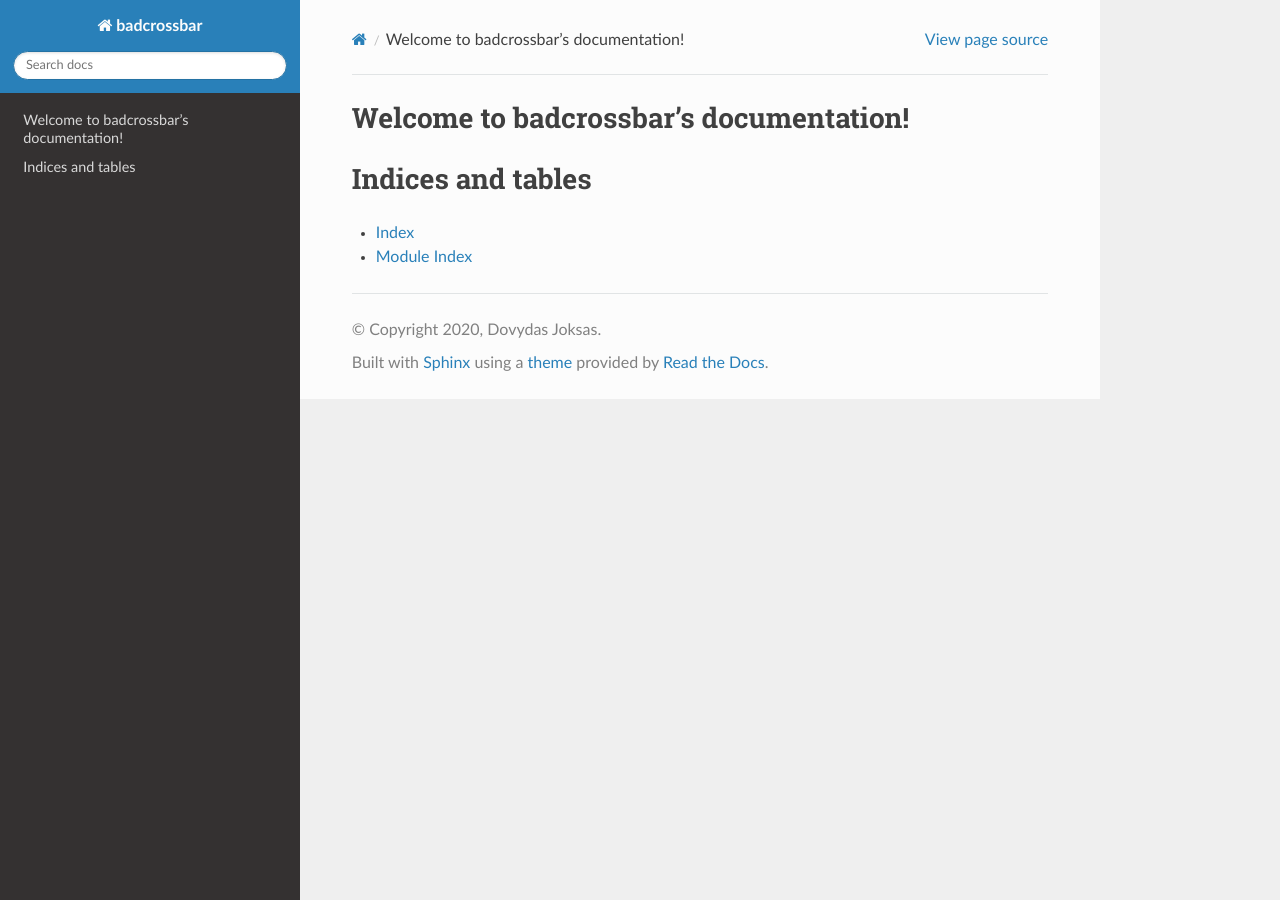
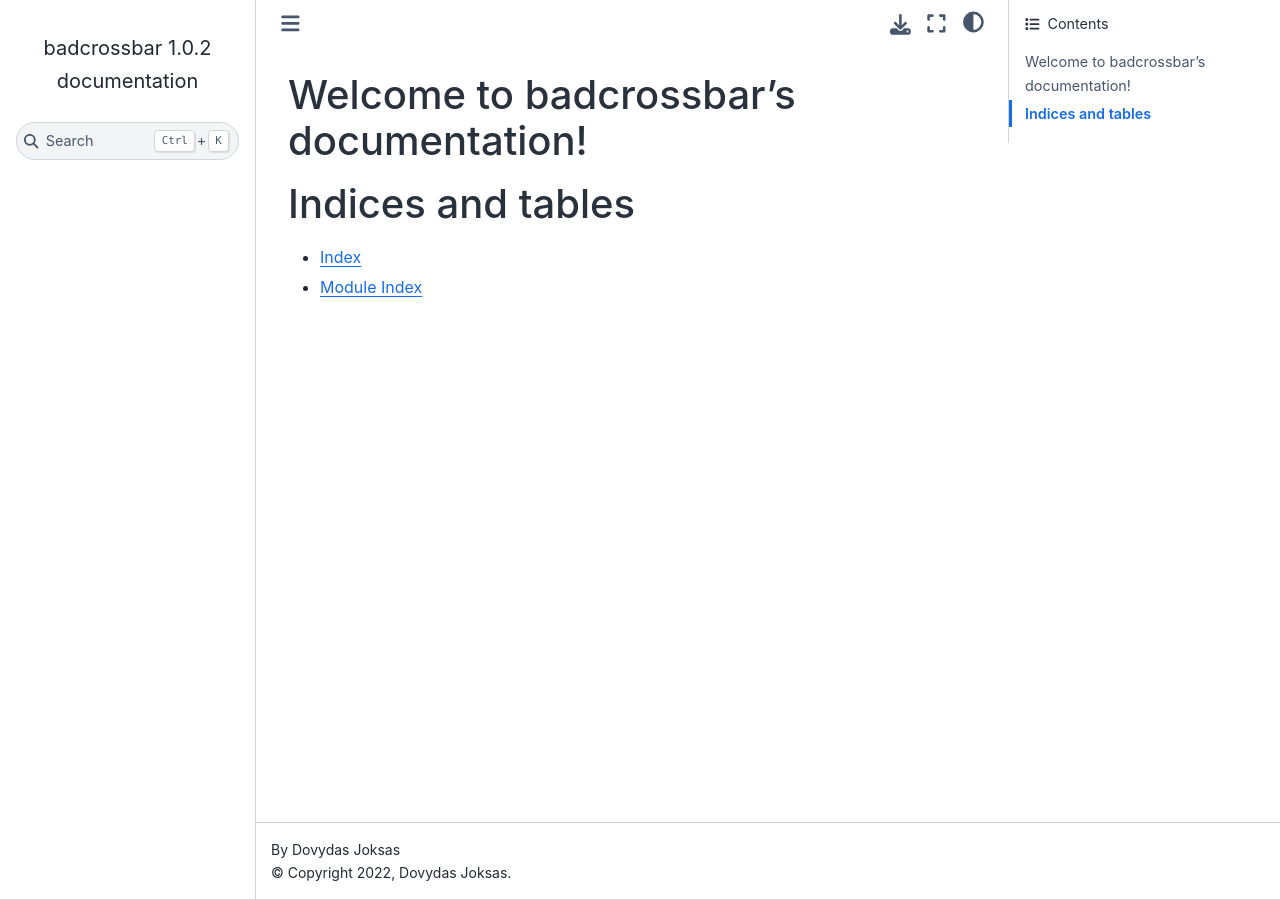
Before and after one commit to joksas/badcrossbar, a Sphinx documentation site: the page built from docs/index.rst, in a window 1280 px wide. Built offline with Sphinx 7.4.7 and the Sphinx Book theme 1.1.4, drawn with Linux system fonts in a browser that asks for light colours.

```diff
--- a/docs/conf.py
+++ b/docs/conf.py
@@ -12,17 +12,18 @@
 #
 import os
 import sys
-sys.path.insert(0, os.path.abspath('..'))
+
+sys.path.insert(0, os.path.abspath(".."))
 
 
 # -- Project information -----------------------------------------------------
 
-project = 'badcrossbar'
-copyright = '2020, Dovydas Joksas'
-author = 'Dovydas Joksas'
+project = "badcrossbar"
+copyright = "2022, Dovydas Joksas"
+author = "Dovydas Joksas"
 
 # The full version, including alpha/beta/rc tags
-release = '1.0.0'
+release = "1.0.2"
 
 
 # -- General configuration ---------------------------------------------------
@@ -31,19 +32,19 @@ release = '1.0.0'
 # extensions coming with Sphinx (named 'sphinx.ext.*') or your custom
 # ones.
 extensions = [
-    'sphinx.ext.autodoc',
-    'sphinx.ext.viewcode',
-    'sphinx_rtd_theme',
-    'numpydoc'
+    "sphinx.ext.autodoc",
+    "sphinx.ext.viewcode",
+    "sphinx.ext.napoleon",
+    "sphinx_autodoc_typehints",
 ]
 
 # Add any paths that contain templates here, relative to this directory.
-templates_path = ['_templates']
+templates_path = ["_templates"]
 
 # List of patterns, relative to source directory, that match files and
 # directories to ignore when looking for source files.
 # This pattern also affects html_static_path and html_extra_path.
-exclude_patterns = ['_build', 'Thumbs.db', '.DS_Store']
+exclude_patterns = ["_build", "Thumbs.db", ".DS_Store"]
 
 
 # -- Options for HTML output -------------------------------------------------
@@ -51,9 +52,9 @@ exclude_patterns = ['_build', 'Thumbs.db', '.DS_Store']
 # The theme to use for HTML and HTML Help pages.  See the documentation for
 # a list of builtin themes.
 #
-html_theme = 'sphinx_rtd_theme'
+html_theme = "sphinx_book_theme"
 
 # Add any paths that contain custom static files (such as style sheets) here,
 # relative to this directory. They are copied after the builtin static files,
 # so a file named "default.css" will overwrite the builtin "default.css".
-html_static_path = ['_static']
+html_static_path = ["_static"]
```
